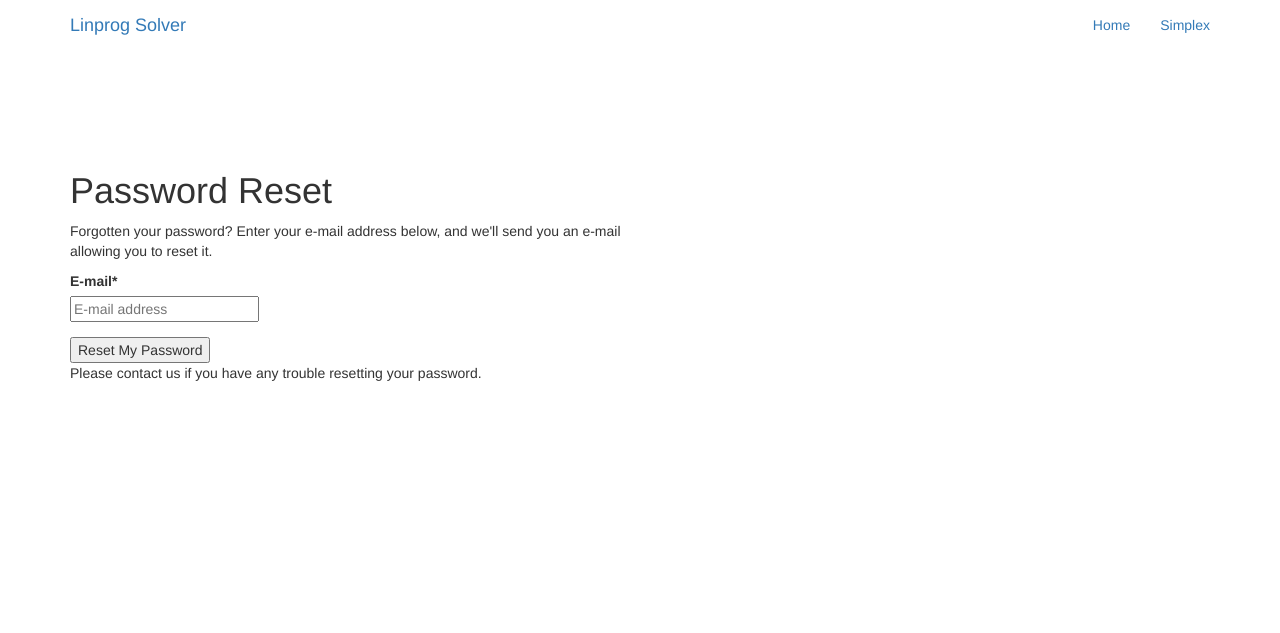
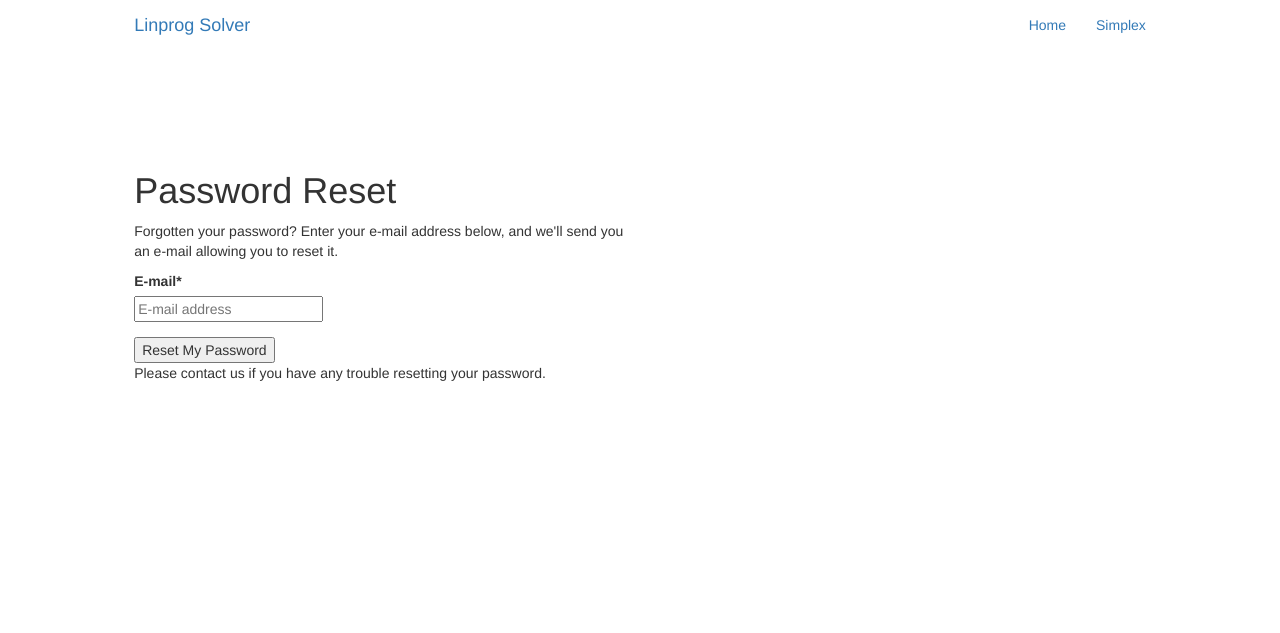
Before and after one commit to denisorehovsky/django-linprog-solver-website, a Django app: page /accounts/password/reset/ in a window 1280 px wide. Shown: the top 633 px of the page. Run offline with Django 3.2, Linux system fonts and the light colour scheme; some libraries are stand-ins or nearby versions.

Commit message:
Update html design

```diff
--- a/linprog_solver/simplex/forms.py
+++ b/linprog_solver/simplex/forms.py
@@ -58,7 +58,7 @@ class SimplexSolveForm(forms.Form):
             HTML('<div style="margin-top:75px;"></div>'),
             Fieldset(
                 'Constraints',
-                *[Div(HTML('<strong>CS{}</strong>'.format(i + 1)),
+                *[Div(HTML('<p><strong>CS{}</strong></p>'.format(i + 1)),
                       *constr_coeffs, operator_field_name, const_field_name,
                       HTML('<div style="margin-top:20px;"></div>'))
                   for i, (constr_coeffs,
--- a/linprog_solver/templates/base.html
+++ b/linprog_solver/templates/base.html
@@ -35,7 +35,10 @@
     <div class="wrapper">
       <div class="m-b-1">
         <nav class="navbar navbar-dark navbar-static-top bg-inverse">
-          <div class="container">
+          <div class="container-fluid">
+
+            <div class="col-sm-1"></div>
+            <div class="col-sm-10">
               <a class="navbar-brand" href="/">Linprog Solver</a>
 
               <!-- Collect the nav links, forms, and other content for toggling -->
@@ -49,13 +52,18 @@
                   </li>
                 </ul>
               </div>
+            </div>
+            <div class="col-sm-1"></div>
 
           </div>
         </nav>
       </div>
 
-      <div class="container">
+      <div class="container-fluid">
 
+        <div class="col-sm-1"></div>
+
+        <div class="col-sm-10">
           {% if messages %}
               {% for message in messages %}
                   <div class="alert {% if message.tags %}alert-{{ message.tags }}{% endif %}">{{ message }}</div>
@@ -65,6 +73,9 @@
           {% block content %}
             <p>Use this document as a way to quick start any new project.</p>
           {% endblock content %}
+        </div>
+
+        <div class="col-sm-1"></div>
 
       </div> <!-- /container -->
     </div> <!-- /wrapper -->
```
Lines whose indentation alone changed are shown as unchanged.
